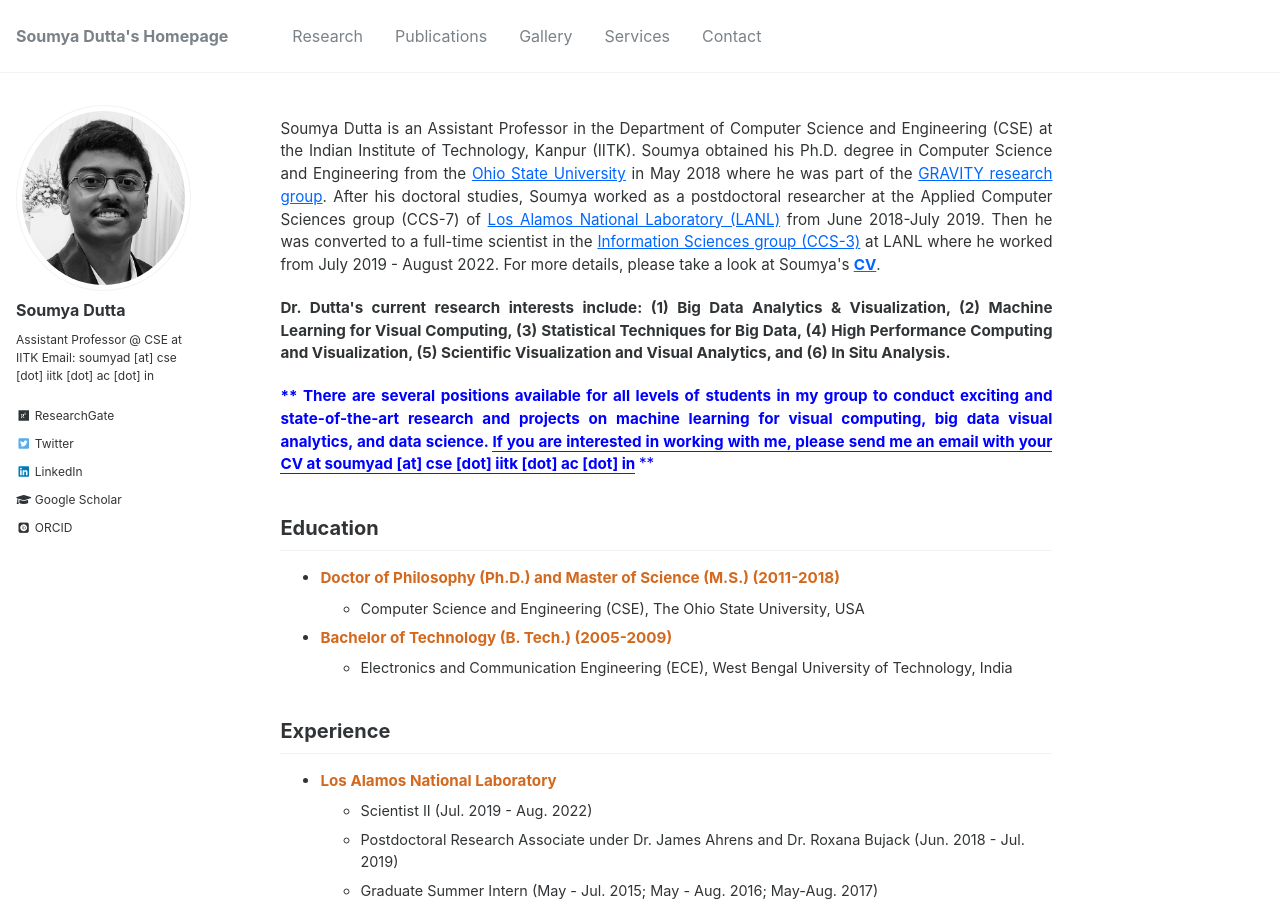
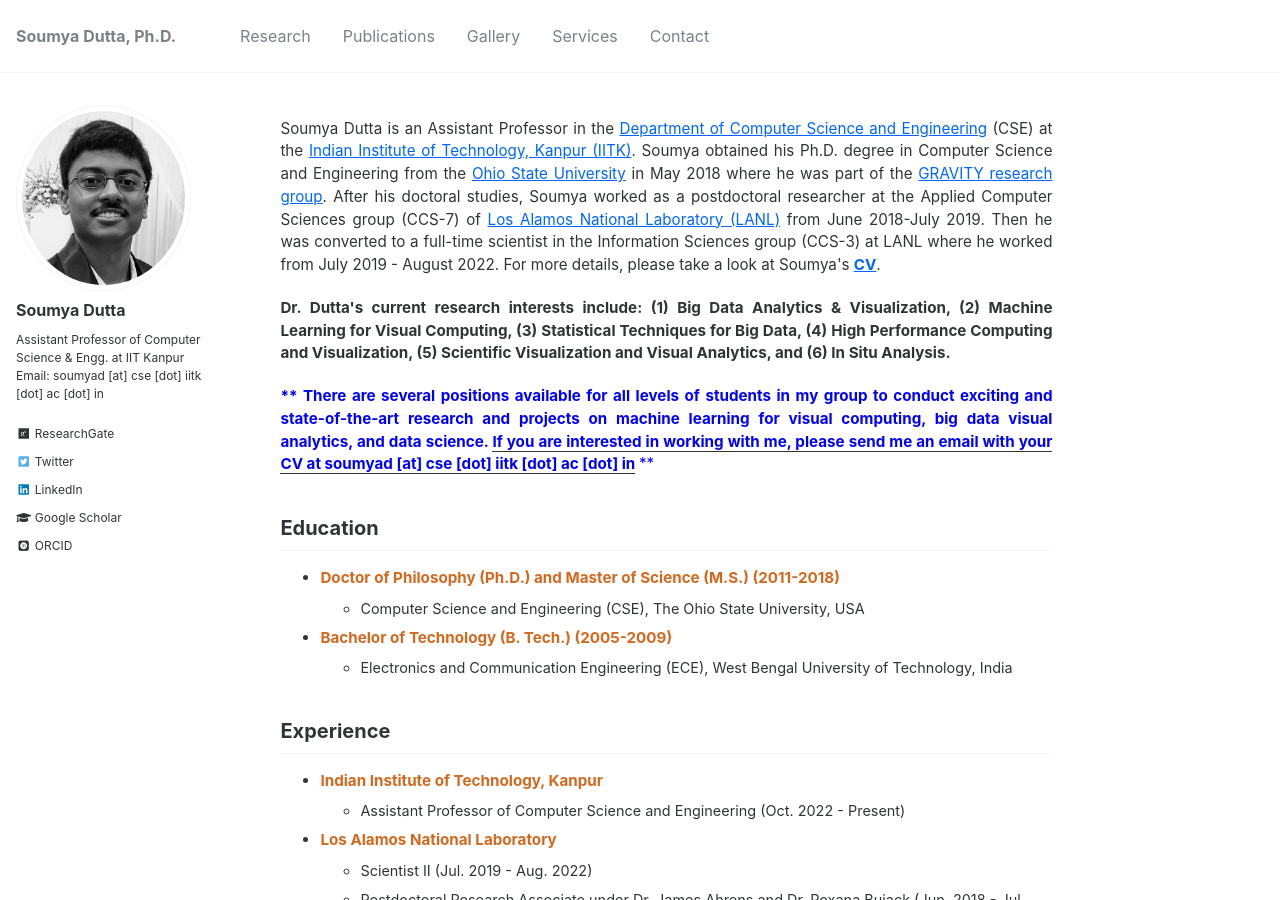
Before and after one commit to soumyadutta-cse/soumyadutta-cse.github.io, a Jekyll site: the page built from _pages/about.md, in a window 1280 px wide and 900 px high. Built offline with Jekyll 4.4.1, drawn with Linux system fonts in a browser that asks for light colours; some web fonts are replaced.

Commit message:
few mnor edits

```diff
--- a/_config.yml
+++ b/_config.yml
@@ -7,7 +7,7 @@
 
 # Site Settings
 locale                   : "en-US"
-title                    : "Soumya Dutta's Homepage"
+title                    : "Soumya Dutta, Ph.D."
 title_separator          : "-"
 name                     : &name "Soumya Dutta"
 description              : &description "personal description"
@@ -82,7 +82,7 @@ analytics:
 author:
   name             : "Soumya Dutta"
   avatar           : "sdutta_BW.png"
-  bio              : "Assistant Professor @ CSE at IITK Email: soumyad [at] cse [dot] iitk [dot] ac [dot] in"
+  bio              : "Assistant Professor of Computer Science & Engg. at IIT Kanpur Email: soumyad [at] cse [dot] iitk [dot] ac [dot] in"
   location         :
   employer         :
   googlescholar    : "https://scholar.google.com/citations?user=7CGMUB8AAAAJ&hl=en&oi=ao"
--- a/_pages/about.md
+++ b/_pages/about.md
@@ -8,12 +8,9 @@ redirect_from:
   - /about.html
 ---
 
-<!-- <div style="text-align: justify"> <p>
-Soumya Dutta is a full-time scientist in the <a href="https://www.lanl.gov/org/ddste/aldsc/computer-computational-statistical-sciences/information-sciences/index.php">Information Sciences group (CCS-3)</a> at <a href="https://www.lanl.gov/">Los Alamos National Laboratory (LANL)</a>. Previously, Dr. Dutta was a postdoctoral researcher at the Applied Computer Sciences group (CCS-7) at LANL from June 2018-July 2019, mentored by <a href="https://sites.google.com/site/jamesahrens/">Dr. James Ahrens</a> and <a href="https://www.linkedin.com/in/roxana-bujack-b73a2a64/">Dr. Roxana Bujack</a>. Dr. Dutta obtained his Ph.D. degree in Computer Science and Engineering from the <a href="https://www.osu.edu/">Ohio State University</a> in May 2018 where he was part of the <a href="https://sites.google.com/view/gravity-research-group/">GRAVITY research group</a> and was supervised by <a href="https://web.cse.ohio-state.edu/~shen.94/shen.94/Welcome.html">Prof. Han-Wei Shen</a>. For more details, please take a look at my <b><a href="/docs/Soumya_CV.pdf">CV</a></b>.
-</p> -->
 
 <div style="text-align: justify"> <p>
-Soumya Dutta is an Assistant Professor in the Department of Computer Science and Engineering (CSE) at the Indian Institute of Technology, Kanpur (IITK). Soumya obtained his Ph.D. degree in Computer Science and Engineering from the <a href="https://www.osu.edu/">Ohio State University</a> in May 2018 where he was part of the <a href="https://sites.google.com/view/gravity-research-group/">GRAVITY research group</a>. After his doctoral studies, Soumya worked as a postdoctoral researcher at the Applied Computer Sciences group (CCS-7) of <a href="https://www.lanl.gov/">Los Alamos National Laboratory (LANL)</a> from June 2018-July 2019. Then he was converted to a full-time scientist in the <a href="https://www.lanl.gov/org/ddste/aldsc/computer-computational-statistical-sciences/information-sciences/index.php">Information Sciences group (CCS-3)</a> at LANL where he worked from July 2019 - August 2022. For more details, please take a look at Soumya's <b><a href="/docs/Soumya_CV.pdf">CV</a></b>.
+Soumya Dutta is an Assistant Professor in the <a href="https://www.cse.iitk.ac.in">Department of Computer Science and Engineering</a> (CSE) at the <a href="https://www.iitk.ac.in">Indian Institute of Technology, Kanpur (IITK)</a>. Soumya obtained his Ph.D. degree in Computer Science and Engineering from the <a href="https://www.osu.edu/">Ohio State University</a> in May 2018 where he was part of the <a href="https://sites.google.com/view/gravity-research-group/">GRAVITY research group</a>. After his doctoral studies, Soumya worked as a postdoctoral researcher at the Applied Computer Sciences group (CCS-7) of <a href="https://www.lanl.gov/">Los Alamos National Laboratory (LANL)</a> from June 2018-July 2019. Then he was converted to a full-time scientist in the Information Sciences group (CCS-3) at LANL where he worked from July 2019 - August 2022. For more details, please take a look at Soumya's <b><a href="/docs/Soumya_CV.pdf">CV</a></b>.
 </p>
 
 
@@ -39,6 +36,9 @@ Dr. Dutta's current research interests include: (1) Big Data Analytics & Visuali
 
 ## Experience
 
+
+* <b><span style="color:Chocolate">Indian Institute of Technology, Kanpur</span></b>
+	* Assistant Professor of Computer Science and Engineering (Oct. 2022 - Present)
 * <b><span style="color:Chocolate">Los Alamos National Laboratory</span></b>
 	* Scientist II (Jul. 2019 - Aug. 2022)
 	* Postdoctoral Research Associate under Dr. James Ahrens and Dr. Roxana Bujack (Jun. 2018 - Jul. 2019)
```
